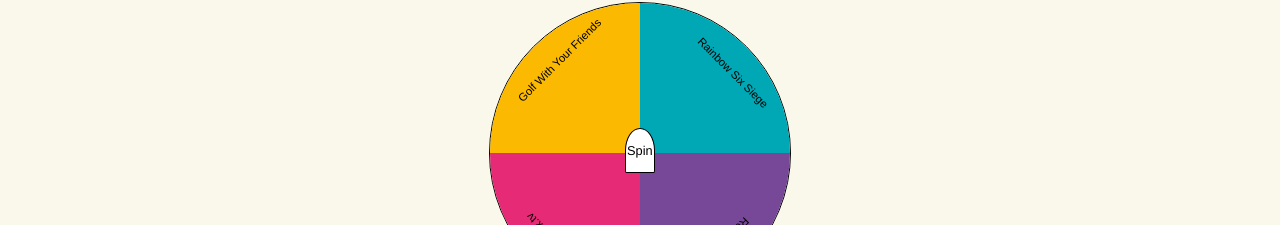
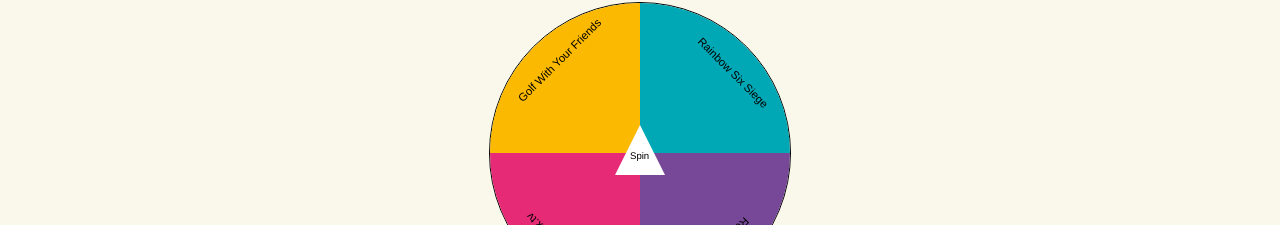
Before and after one commit to Boxface/react-random-game-spinner, a React (Create React App) app: page / in a window 1280 px wide. Shown: the part 138-363 px from the top of the page. Built offline with nearby package versions, Linux system fonts and the light colour scheme.

Commit message:
Adjusted spinner dial to be triangle
Some small additional styling changes

```diff
--- a/src/App.css
+++ b/src/App.css
@@ -85,21 +85,26 @@
 }
 
 .Spinner-dial {
-  background-color: white;
-  border: 1px solid black;
-  border-radius: 50% 50% 5% 5%;
+  border-left: 25px solid transparent;
+  border-right: 25px solid transparent;
+  border-bottom: 50px solid white;
   color: black;
-  padding: 1px;
+  height: 0;
   position: absolute;
-  left: 135px;
-  top: 125px;
-  transition: all 6s;
+  left: 125px;
+  top: 122px;
+  transition: all 6s ease;
+  width: 0;
   z-index: 2;
 }
 
 .Spinner-dial p {
-  font-size: 0.8em;
+  font-size: 0.6em;
+  margin: 0;
+  left: -10px;
   padding: 0;
+  position: absolute;
+  top: 25px;
 }
 .Spinner-button button {
   background-color: white;
```
